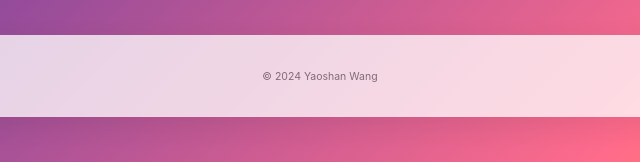
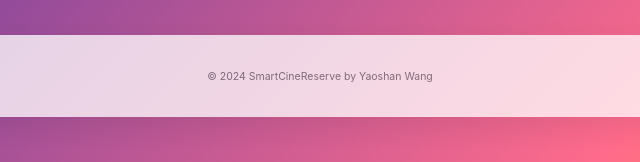
Before and after one commit to yaoshan08/wow-space.github.io, a plain HTML site: page index.html in a window 1280 px wide. Shown: the part 2077-2239 px from the top of the page, 320-960 px from the left. Drawn offline with nearby package versions, Linux system fonts and the light colour scheme; a web font is replaced by a local one.

Commit message:
Add files via upload

```diff
--- a/index.html
+++ b/index.html
@@ -6,6 +6,7 @@
        本代码为西安欧亚学院文化传媒学院广播电视编导专业《影视后期》课程设备预约系统开发。
        未经授权，禁止复制、修改或商用。
 
+       系统专利：SmartCineReserve
        系统开发：Yaoshan Wang
        联系方式：wangyueshan@eurasia.edu
        最后更新：2024-12-18
@@ -2191,7 +2192,7 @@
     <!-- 在 body 末尾添加版权声明 -->
     <footer class="text-center py-3" style="font-size: 12px; color: #6E6E73; opacity: 0.8;">
         <div class="container">
-            <small>© 2024 Yaoshan Wang</small>
+            <small>© 2024 SmartCineReserve by Yaoshan Wang</small>
         </div>
     </footer>
 
```
